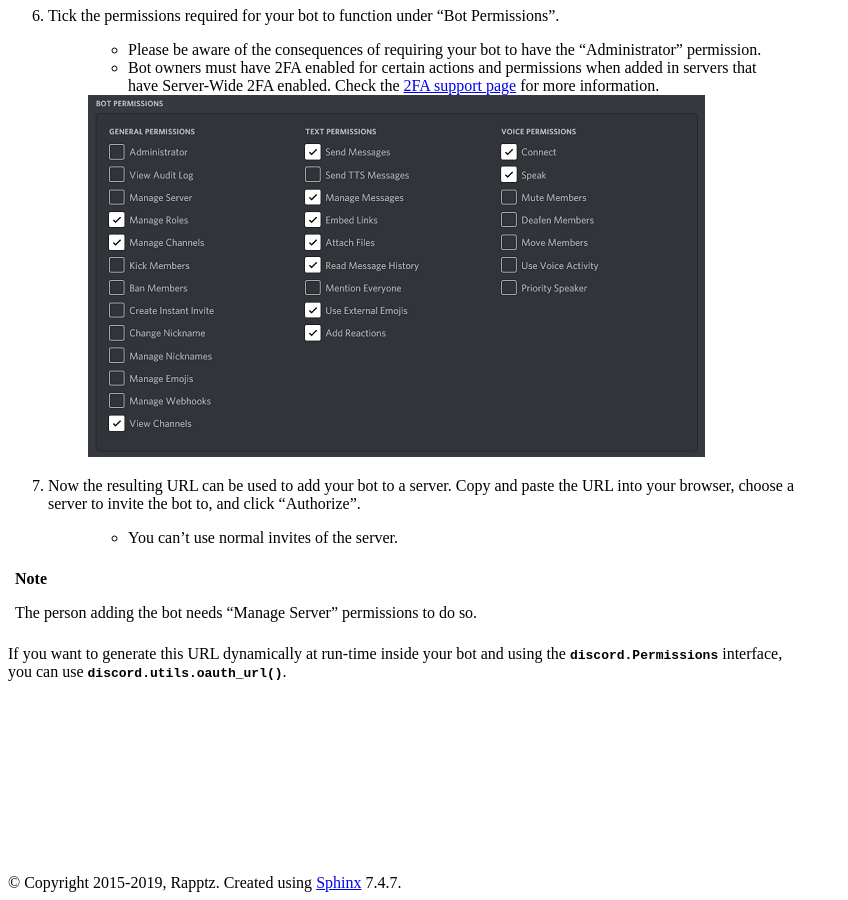
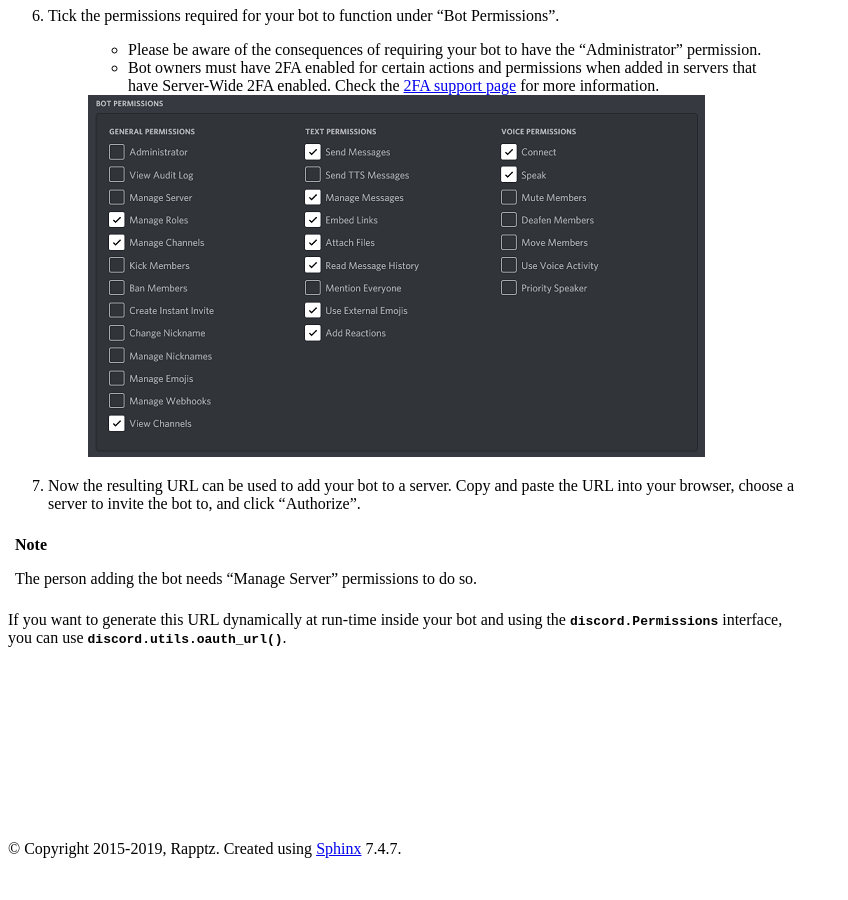
Before and after one commit to Rapptz/discord.py, a Sphinx documentation site: the page built from docs/discord.rst, in a window 1280 px wide and 900 px high, scrolled down 2431 px. Shown: the whole window, without its empty margins (0-848 px from the left). Built offline with Sphinx 7.4.7, drawn with Linux system fonts in a browser that asks for light colours; after the commit the page ends 3297 px from its top, so only the background shows below that.

Commit message:
Update docs/discord.rst
Co-Authored-By: apple502j <33279053+apple502j@users.noreply.github.com>

```diff
--- a/docs/discord.rst
+++ b/docs/discord.rst
@@ -85,7 +85,6 @@ If you want to invite your bot you must create an invite URL for your bot.
 
 7. Now the resulting URL can be used to add your bot to a server. Copy and paste the URL into your browser, choose a server to invite the bot to, and click "Authorize".
 
-    - You can't use normal invites of the server.
 
 .. note::
 
```
